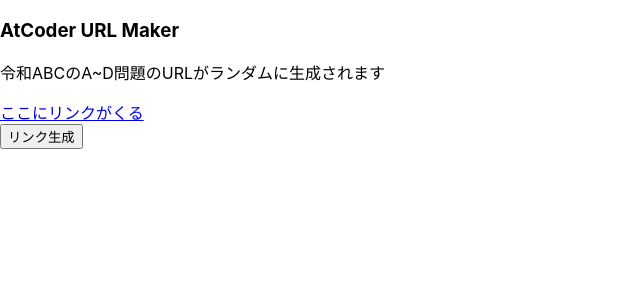
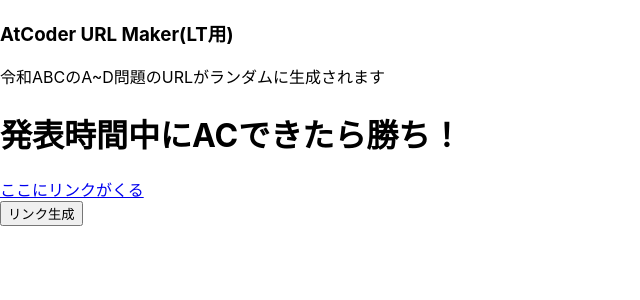
Before and after one commit to MiniSlime/AtCoder_URL_Maker, a React (Create React App) app: page / in a window 1280 px wide. Shown: the top 300 px of the page, without its empty margins (0-640 px from the left). Built offline with nearby package versions, Linux system fonts and the light colour scheme.

Commit message:
[update]LT用文言追加2022春

```diff
--- a/src/App.js
+++ b/src/App.js
@@ -23,8 +23,9 @@
   render(){
     return(
       <div>
-        <h3>AtCoder URL Maker</h3>
+        <h3>AtCoder URL Maker(LT用)</h3>
         <p>令和ABCのA~D問題のURLがランダムに生成されます</p>
+        <h1>発表時間中にACできたら勝ち！</h1>
         <div><a href={this.state.url}>{this.state.url}</a></div>
         <button onClick={() => {this.handleClick()}}>リンク生成</button>
       </div>
```
Also changed, not shown: 7 other files (tests, documents, lock files or other folders).
